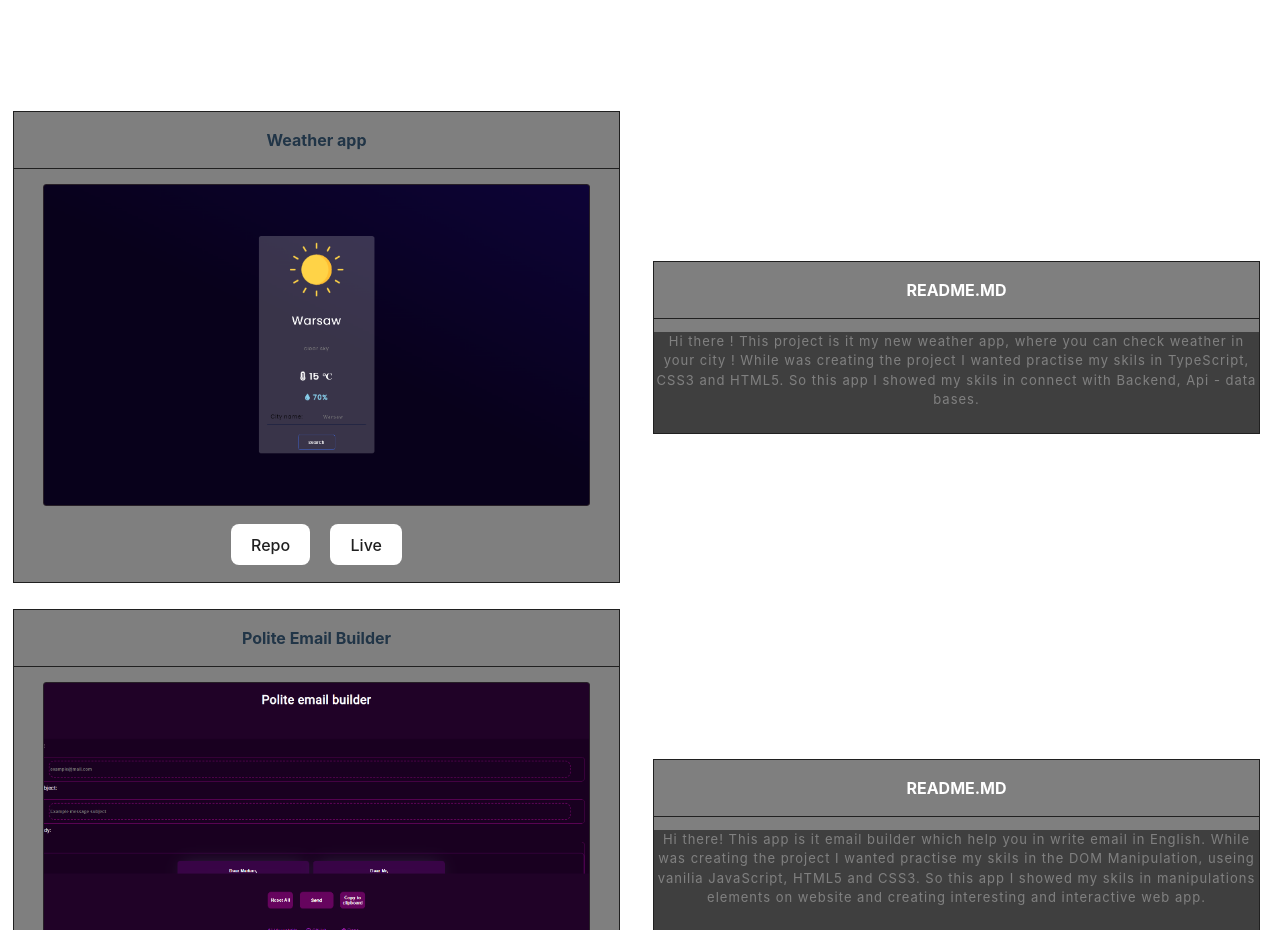
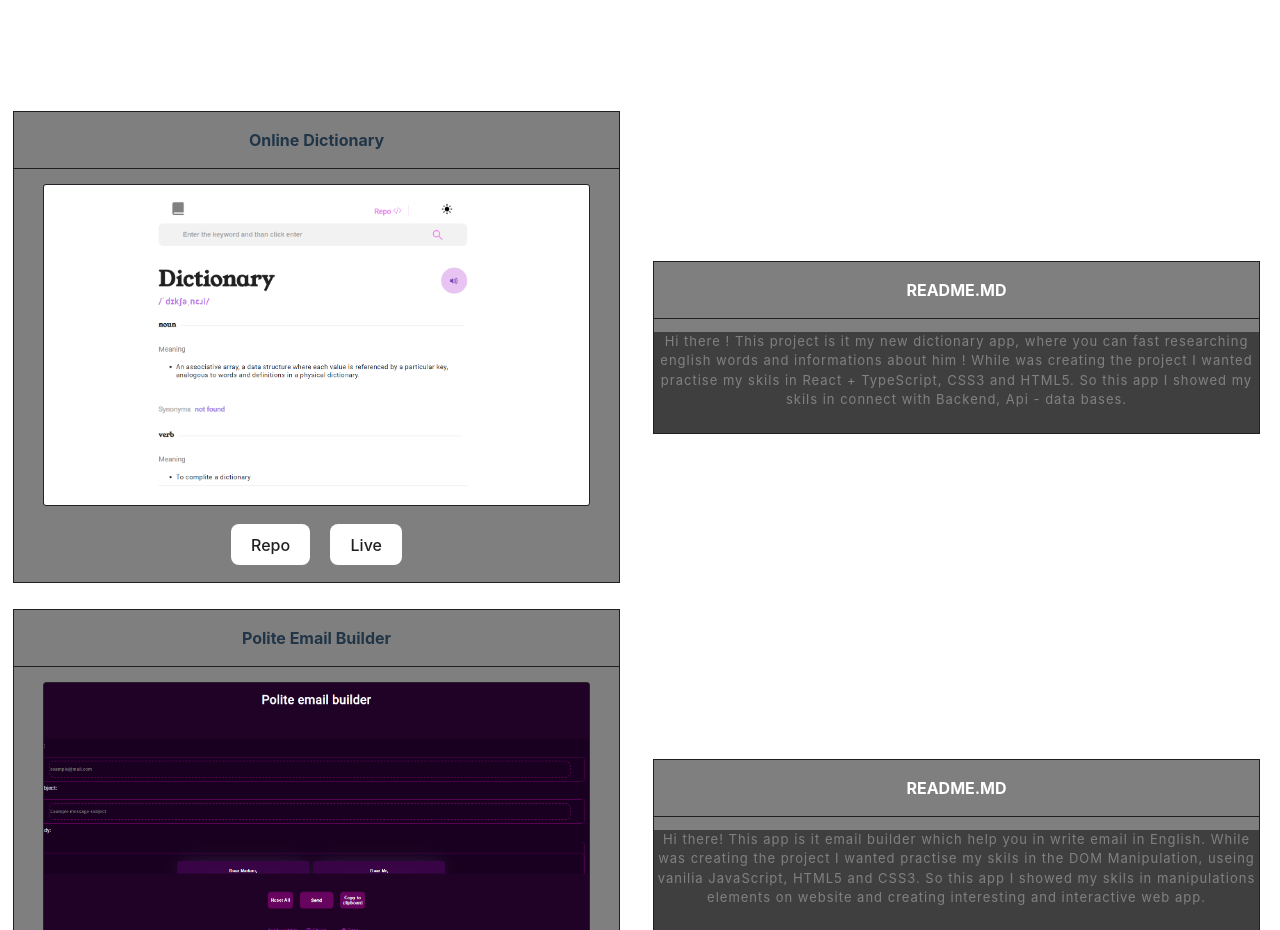
Before and after one commit to Gabrli/GabrielDeveloperSite, a React (Vite) app in the folder vite-project/: page / in a window 1280 px wide. Shown: the part 1485-2415 px from the top of the page. Built offline with nearby package versions, Linux system fonts and the light colour scheme.

Commit message:
update: one project

```diff
--- a/vite-project/src/components/projects.jsx
+++ b/vite-project/src/components/projects.jsx
@@ -29,17 +29,17 @@ export default function Projects() {
           <section className="multimedia-box">
             <header>
               <p>
-                <b>Weather app</b>
+                <b>Online Dictionary</b>
               </p>
             </header>
 
             {renderImage[1]}
 
             <div className="options-wrapper">
-              <a target="_blank" href="https://github.com/Gabrli/Weather-app">
+              <a target="_blank" href="https://github.com/Gabrli/Dictionary-app">
                 <button>Repo</button>
               </a>
-              <a target="_blank" href="https://gabrli.github.io/Weather-app/">
+              <a target="_blank" href="https://gabrli.github.io/Dictionary-app/">
                 <button>Live</button>
               </a>
             </div>
@@ -52,9 +52,9 @@ export default function Projects() {
             </header>
             <section>
               <p className="project-descryption">
-                Hi there ! This project is it my new weather app, where you can
-                check weather in your city ! While was creating the project I
-                wanted practise my skils in TypeScript, CSS3 and HTML5. So this
+                Hi there ! This project is it my new dictionary app, where you can fast
+                researching english words and informations about him ! While was creating the project I
+                wanted practise my skils in React +  TypeScript, CSS3 and HTML5. So this
                 app I showed my skils in connect with Backend, Api - data bases.
               </p>
             </section>
```
Also changed, not shown: vite-project/src/components/assets/pro2.png.
